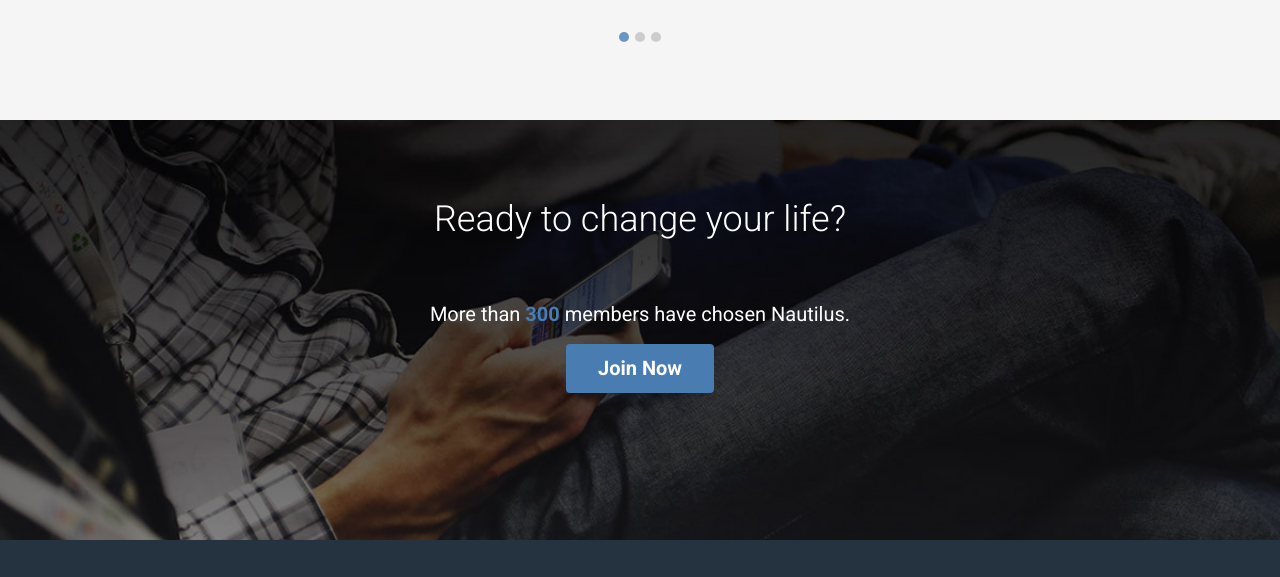
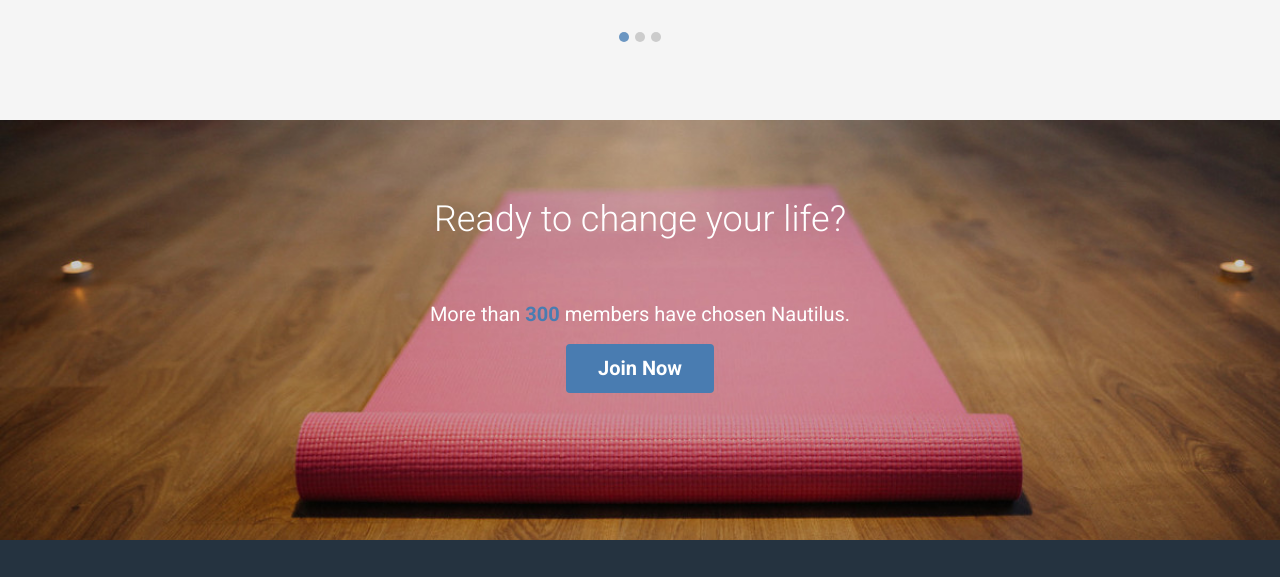
Before and after one commit to meichsteadt/nautilus, a plain HTML site: page index.html in a window 1280 px wide. Shown: the part 3397-3974 px from the top of the page. Drawn offline with Linux system fonts and the light colour scheme; a script that the page names is missing.

Commit message:
change footer photo

```diff
--- a/assets/css/styles-3.css
+++ b/assets/css/styles-3.css
@@ -797,7 +797,7 @@ em {
 }
 /* ======= cta-section ======= */
 .cta-section {
-  background: #253340 url('../images/background/bg-footer-1.jpg') no-repeat left top;
+  background: #253340 url('../images/background/bg-footer-1.jpeg') no-repeat left top;
   background-size: cover;
   min-height: 420px;
   color: #fff;
```
Also changed, not shown: assets/images/background/bg-footer-1.jpeg (added), assets/images/background/bg-footer-1.jpg (deleted).
